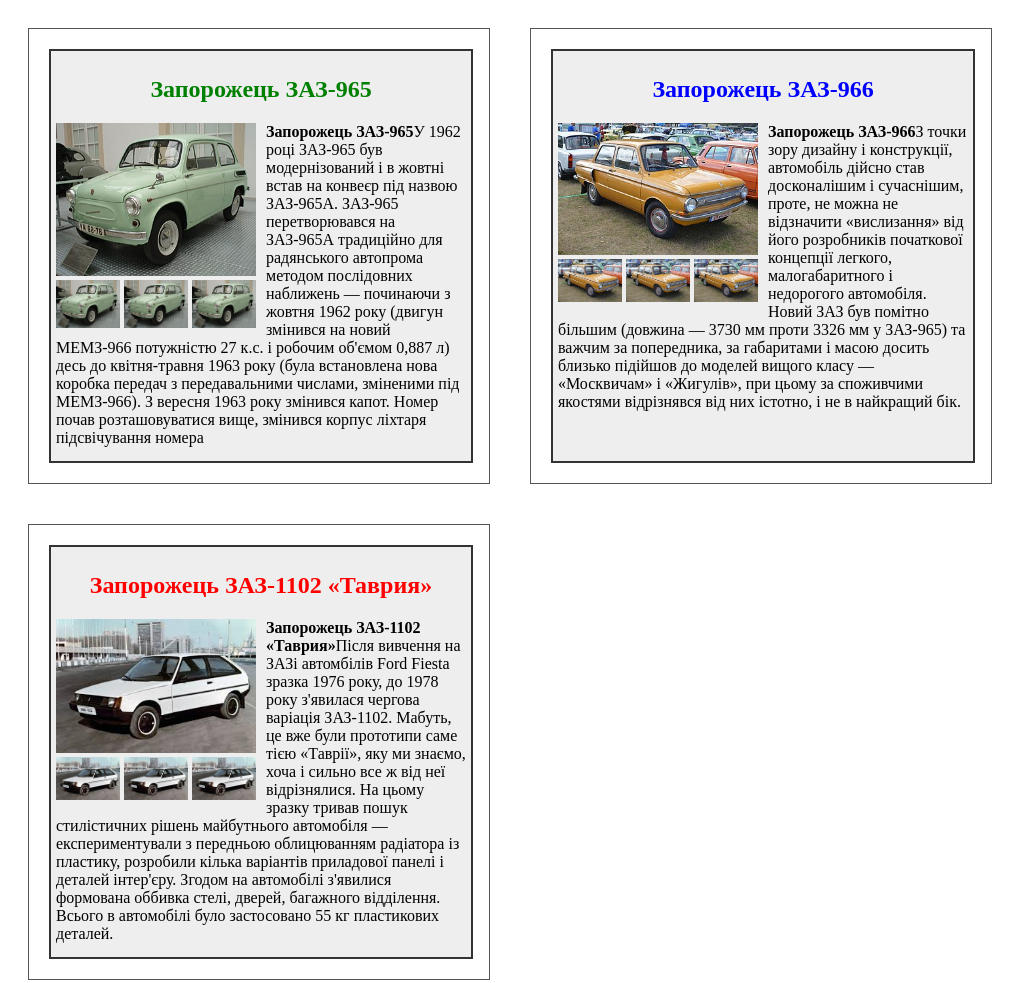
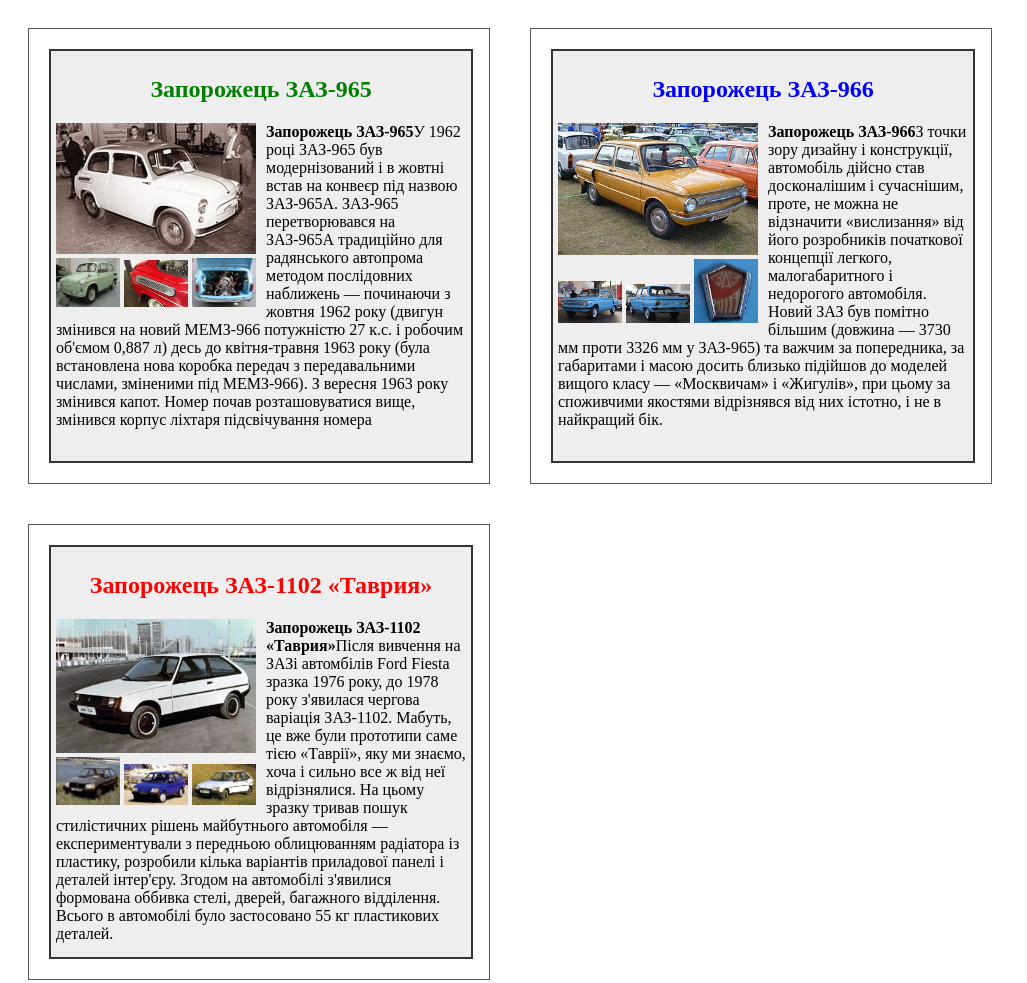
Before and after one commit to rohulyaandriy/rohulyaandriy, a plain HTML site: page Zap/L_4.html in a window 1280 px wide. Shown: the whole page, without its empty margins (0-1027 px from the left). Drawn offline with Linux system fonts and the light colour scheme.

Commit message:
Update L_4.html

```diff
--- a/Zap/L_4.html
+++ b/Zap/L_4.html
@@ -10,11 +10,11 @@
 			<h2 align="center" style="color: #008000">Запорожець ЗАЗ-965</h2>
 			<p>
 				<div class="photo">
-					<img class="logo" src="img/ZP2.JPG">
+					<img class="logo" src="img/ZP1.JPG">
 					<div class="smal-line">
 						<img class="logo_2" src="img/ZP2.JPG">
-						<img class="logo_2" src="img/ZP2.JPG">
-						<img class="logo_2" src="img/ZP2.JPG">
+						<img class="logo_2" src="img/ZP3.JPG">
+						<img class="logo_2" src="img/ZP4.JPG">
 					</div>
 				</div>
 					<b>Запорожець ЗАЗ-965</b>У 1962 році ЗАЗ-965 був модернізований і в жовтні встав на конвеєр під назвою ЗАЗ-965А.
@@ -30,9 +30,9 @@
 				<div class="photo">
 					<img class="logo" src="img/ZAZ1.JPG">
 					<div class="smal-line">
-						<img class="logo_2" src="img/ZAZ1.JPG">
-						<img class="logo_2" src="img/ZAZ1.JPG">
-						<img class="logo_2" src="img/ZAZ1.JPG">
+						<img class="logo_2" src="img/ZAZ2.JPG">
+						<img class="logo_2" src="img/ZAZ3.JPG">
+						<img class="logo_2" src="img/ZAZ4.JPG">
 					</div>
 				</div>
 					<b>Запорожець ЗАЗ-966</b>З точки зору дизайну і конструкції, автомобіль дійсно став досконалішим і сучаснішим, проте, не можна не відзначити «вислизання» від його розробників початкової концепції легкого, малогабаритного і недорогого автомобіля.
@@ -48,9 +48,9 @@
 				<div class="photo">
 					<img class="logo" src="img/Z1.JPG">
 					<div class="smal-line">
-						<img class="logo_2" src="img/Z1.JPG">
-						<img class="logo_2" src="img/Z1.JPG">
-						<img class="logo_2" src="img/Z1.JPG">
+						<img class="logo_2" src="img/Z2.JPG">
+						<img class="logo_2" src="img/Z3.JPG">
+						<img class="logo_2" src="img/Z4.JPG">
 					</div>
 				</div>
 					<b>Запорожець ЗАЗ-1102 «Таврия»</b>Після вивчення на ЗАЗі автомбілів Ford Fiesta зразка 1976 року, до 1978 року з'явилася чергова варіація ЗАЗ-1102. Мабуть, це вже були прототипи саме тією «Таврії», яку ми знаємо, хоча і сильно все ж від неї відрізнялися. На цьому зразку тривав пошук стилістичних рішень майбутнього автомобіля — експериментували з передньою облицюванням радіатора із пластику, розробили кілька варіантів приладової панелі і деталей інтер'єру. Згодом на автомобілі з'явилися формована оббивка стелі, дверей, багажного відділення. Всього в автомобілі було застосовано 55 кг пластикових деталей.
```
